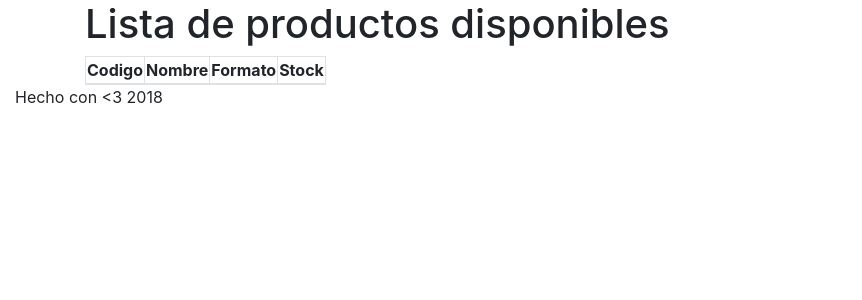
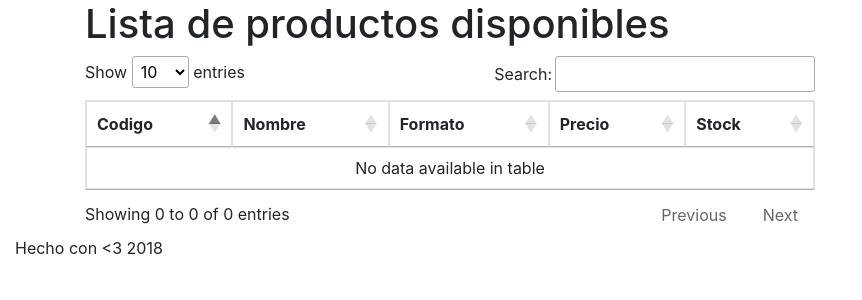
Before and after one commit to Ballena0/SIA-Botilleria, a Django app: page /inventario/productos/ in a window 1280 px wide. Shown: the part 72-372 px from the top of the page, without its empty margins (0-862 px from the left). Run offline with Django 3.2, Linux system fonts and the light colour scheme; data that the repository does not hold is empty; some libraries are stand-ins or nearby versions.

Commit message:
Tabla de productos

```diff
--- a/Botilleria_sia/inventario/static/css/style.css
+++ b/Botilleria_sia/inventario/static/css/style.css
@@ -1,6 +1,9 @@
 body{
-
+    color: #add8e6 ;
 };
 navbar{
 
 }
+background{
+    color: #add8e6;
+}
--- a/Botilleria_sia/inventario/templates/inventario/base.html
+++ b/Botilleria_sia/inventario/templates/inventario/base.html
@@ -7,7 +7,7 @@
   <meta http-equiv="X-UA-Compatible" content="ie=edge">
   <link rel="stylesheet" href="{% static 'css/style.css' %}">
   <link rel="stylesheet" href="{% static 'css/bootstrap.min.css' %}">
-  <link rel="stylesheet" href="http://cdn.datatables.net/1.10.19/css/jquery.dataTables.min.css">
+  <link rel="stylesheet" type="text/css" href="https://cdn.datatables.net/1.10.19/css/jquery.dataTables.css">
   <link rel="stylesheet" href="https://use.fontawesome.com/releases/v5.6.3/css/all.css" integrity="sha384-UHRtZLI+pbxtHCWp1t77Bi1L4ZtiqrqD80Kn4Z8NTSRyMA2Fd33n5dQ8lWUE00s/" crossorigin="anonymous">
   <title>Inventario|Punto de Partida</title>
 </head>
@@ -42,6 +42,14 @@
   <!--============================-->
   <!--============================-->
   <!--  Wrapper -->
+  <script src="{% static 'js/bootstrap.bundle.js' %}"></script>
+  <script src="https://code.jquery.com/jquery-3.2.1.min.js"></script>
+
+  <!--datatable-->
+  <script type="text/javascript" charset="utf8" src="https://cdn.datatables.net/1.10.19/js/jquery.dataTables.js"></script>
+
+
+
   <div class="container">
     <div class="row">
       <div class="col-md-8">
@@ -67,13 +75,7 @@
   </footer>
   <!-- End Footer -->
   <!--============================-->
-<script src="{% static 'js/bootstrap.bundle.js' %}"></script>
-<script src="https://code.jquery.com/jquery-3.2.1.min.js" integrity="sha256-FgpCb/KJQlLNfOu91ta32o/NMZxltwRo8QtmkMRdAu8="
-  crossorigin="anonymous"></script>
-<!--datatable-->
-<script src="http://cdn.datatables.net/1.10.19/js/jquery.dataTables.min.js"></script>
+
+
 </body>
 </html>
-
-
-<!---kk--->
--- a/Botilleria_sia/inventario/templates/inventario/productos.html
+++ b/Botilleria_sia/inventario/templates/inventario/productos.html
@@ -2,17 +2,32 @@
 
 {% block content %}
 <h1>Lista de productos disponibles</h1>
-<table class="table-bordered">
+<table class="table-bordered" id="objectos">
     <thead>
         <tr>
             <th scope="col">Codigo</th>
             <th scope="col">Nombre</th>
             <th scope="col">Formato</th>
+            <th scope="col">Precio</th>
             <th scope="col">Stock</th>
         </tr>
     </thead>
     <tbody>
+    {% for item in show_id %}
+        <tr>
+            <td>{{ item.field1 }}</td>
+            <td>{{ item.field2 }}</td>
+            <td>{{ item.field3 }}</td>
+            <td>{{ item.field4 }}</td>
+            <td>{{ item.field5 }}</td>
+        </tr>
+    {% endfor %}
+    </tbody>
 
-    </tbody>
 </table>
+<script type="text/javascript">
+    $(document).ready( function () {
+        $('#objectos').DataTable();
+} );
+</script>
 {% endblock %}
--- a/Botilleria_sia/inventario/views.py
+++ b/Botilleria_sia/inventario/views.py
@@ -1,13 +1,15 @@
 from django.shortcuts import render
 from django.http import HttpResponse
 # Create your views here.
+from .models import PRODUCTO, PROVEEDOR, RegistroBodega
 
 def index(request):
     context = {}
     return render(request, 'inventario/base.html', context)
 
 def productos(request):
-    return render(request, 'inventario/productos.html')
+    show_id= PRODUCTO.objects.all()
+    return render(request, 'inventario/productos.html', {'show_id': show_id})
 
 def tipo_formato(request):
     context = {}
```
